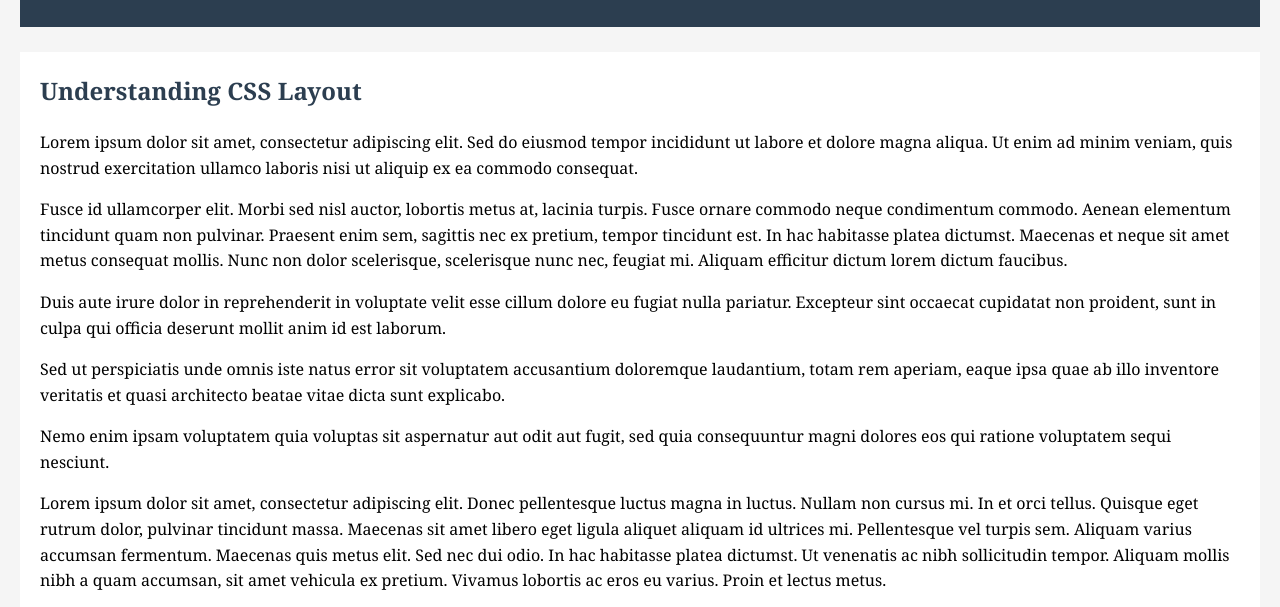
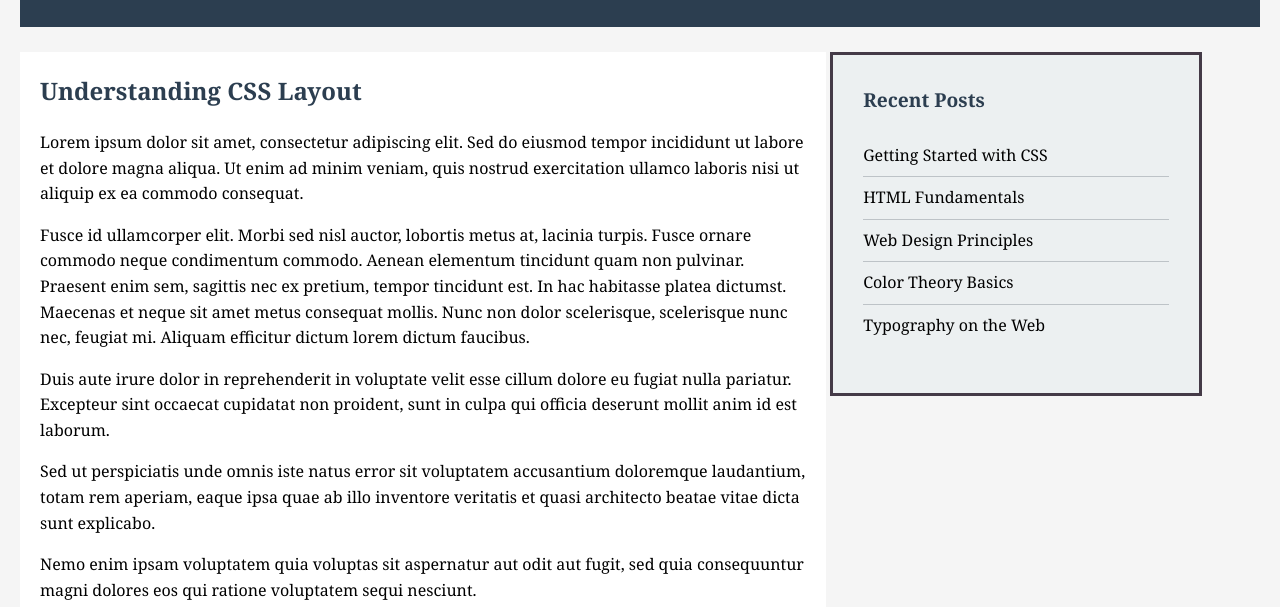
Before and after one commit to gnahzyoj/exercise5, a plain HTML site: page index.html in a window 1280 px wide. Shown: the part 135-742 px from the top of the page. Drawn offline with Linux system fonts and the light colour scheme.

Commit message:
added new codes

```diff
--- a/index.html
+++ b/index.html
@@ -40,8 +40,10 @@
 
     #main-content {
       background-color: white;
+      width: 65%;
       padding: 20px;
       vertical-align: top;
+      display: inline-block;
     }
 
     #main-content h2 {
@@ -55,9 +57,11 @@
 
     #sidebar {
       background-color: #ecf0f1;
-      padding: 20px;
+      width: 30%;
+      padding: 30px;
       vertical-align: top;
-      border: 3px solid #bdc3c7;
+      border: 3px solid #443a47;
+      display: inline-block;
     }
 
     #sidebar h3 {
```
